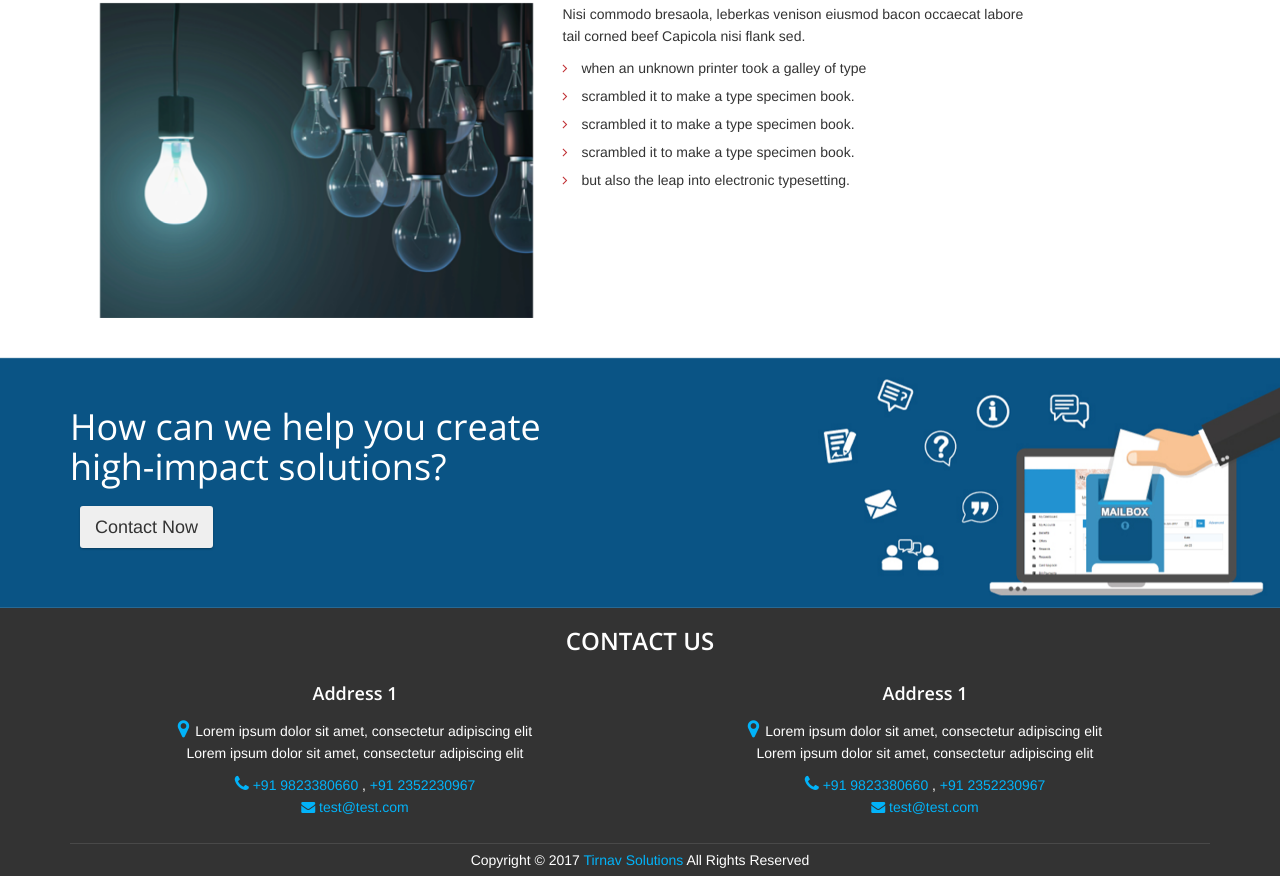
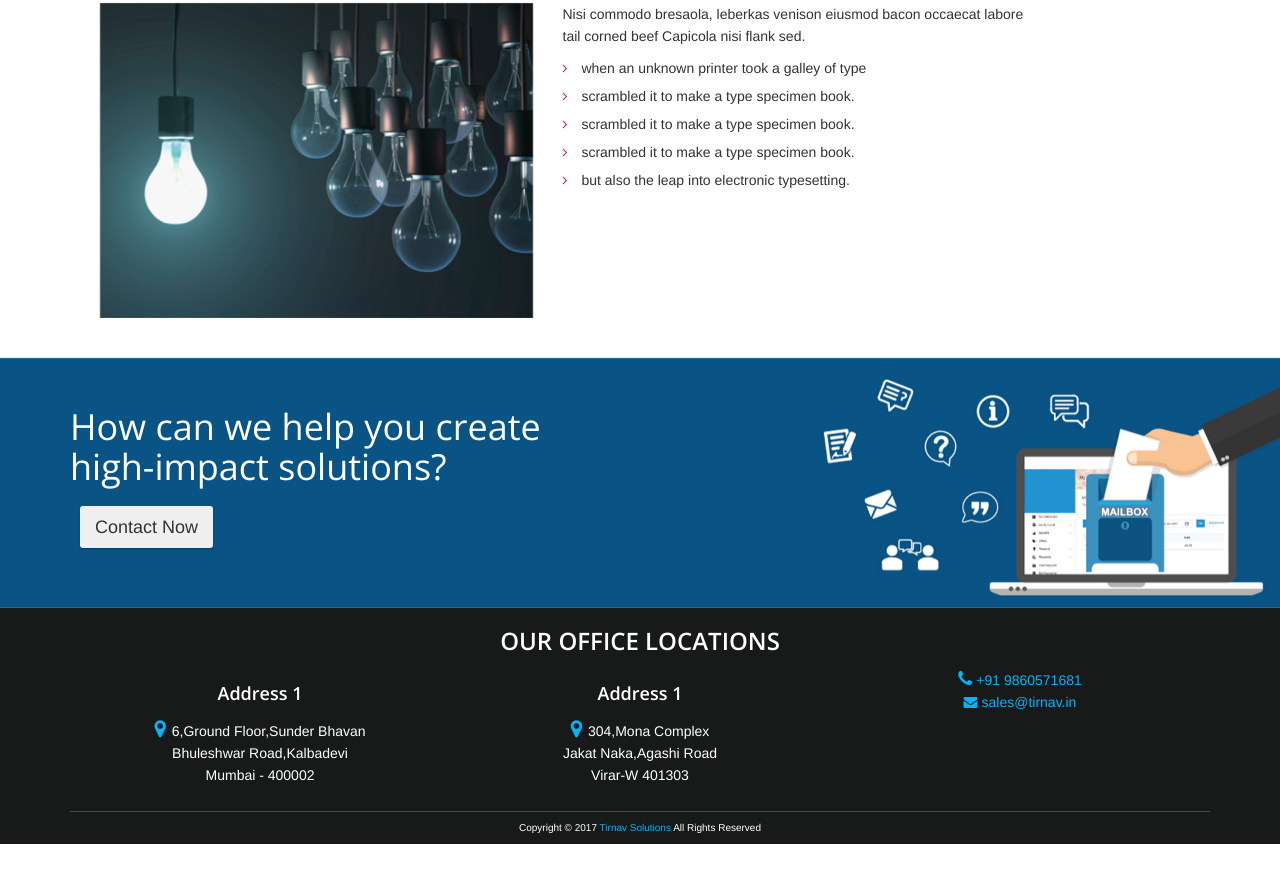
Before and after one commit to jainjayesh/TirnavWebsite, a plain HTML site: page index.html in a window 1280 px wide. Shown: the part 2159-3035 px from the top of the page. After the commit the page ends 3003 px from the top, so only its background shows below. Drawn offline with nearby package versions, Linux system fonts and the light colour scheme.

Commit message:
Some minor changes

```diff
--- a/css/main.css
+++ b/css/main.css
@@ -160,7 +160,7 @@ h3{
     margin-bottom: 0;
     padding: 0;
     width: 100%;
-    height: 80px;
+    height: 75px;
     background-size: 100%;
     padding-bottom: 13px;
     position: fixed;
@@ -2966,7 +2966,7 @@ span.stButton_gradient,
     color:#FFF!important;
 }
 .footer-area {
-    background-color: #333;
+    background-color: #181a1a;
     color: #FFF;
 }
 .footer-logo h4,
--- a/index.html
+++ b/index.html
@@ -356,35 +356,44 @@
             <div class="container">
                 <div class="row">
                     <div class="col-md-12 text-center">
-                        <h2 class="footer-heading">Contact us</h2>
+                        <h2 class="footer-heading">Our Office locations</h2>
                         <div class="col-md-12 footer-info footer-line">
-                            <div class="col-md-6">
+                            <div class="col-md-4">
                                 <h3>Address 1</h3>
                                 <p style="color: #FFF;"><i class="fa fa-map-marker" aria-hidden="true" style="font-size: 20px; padding-right: 2px;"></i>
-                                    Lorem ipsum dolor sit amet, consectetur adipiscing elit <br/>
-                                    Lorem ipsum dolor sit amet, consectetur adipiscing elit
+                                    6,Ground Floor,Sunder Bhavan <br/>
+                                    Bhuleshwar Road,Kalbadevi <br/>
+									Mumbai - 400002
                                 </p>
-                                <p class="text-white">
+                                <!--<p class="text-white">
                                     <i class="fa fa-phone" style="font-size: 18px;"></i> <a href="tel:+919823380660">+91 9823380660</a> , <a href="tel:02352-230967">+91 2352230967</a>
                                     <br>
                                     <i class="fa fa-envelope"></i> <a href="mailto:test@test.com">test@test.com</a>
-                                </p>
+                                </p> -->
                             </div>
 
-                            <div class="col-md-6">
+                            <div class="col-md-4">
                                 <h3>Address 1</h3>
                                 <p style="color: #FFF;"><i class="fa fa-map-marker" aria-hidden="true" style="font-size: 20px; padding-right: 2px;"></i>
-                                    Lorem ipsum dolor sit amet, consectetur adipiscing elit <br/>
-                                    Lorem ipsum dolor sit amet, consectetur adipiscing elit
+                                    304,Mona Complex <br/>
+                                    Jakat Naka,Agashi Road  <br/>
+									Virar-W 401303
                                 </p>
-                                <p class="text-white">
+                                <!--<p class="text-white">
                                     <i class="fa fa-phone" style="font-size: 18px;"></i> <a href="tel:+919823380660">+91 9823380660</a> , <a href="tel:02352-230967">+91 2352230967</a>
                                     <br>
                                     <i class="fa fa-envelope"></i> <a href="mailto:test@test.com">test@test.com</a>
+                                </p>  -->
+                            </div>
+							<div class="col-md-4">
+                                <p class="text-white">
+                                    <i class="fa fa-phone" style="font-size: 18px;"></i> <a href="tel:+919823380660">+91 9860571681</a>
+                                    <br>
+                                    <i class="fa fa-envelope"></i> <a href="mailto:test@test.com">sales@tirnav.in</a>
                                 </p>
                             </div>
                         </div>
-                        <div class="col-md-12 footer-info" style="padding:0">
+                        <div class="col-md-12 footer-info" style="padding:0;font-size: x-small;">
                             <p>Copyright © 2017 <a href="#">Tirnav Solutions</a> All Rights Reserved</p>
                         </div>
                     </div>
```
